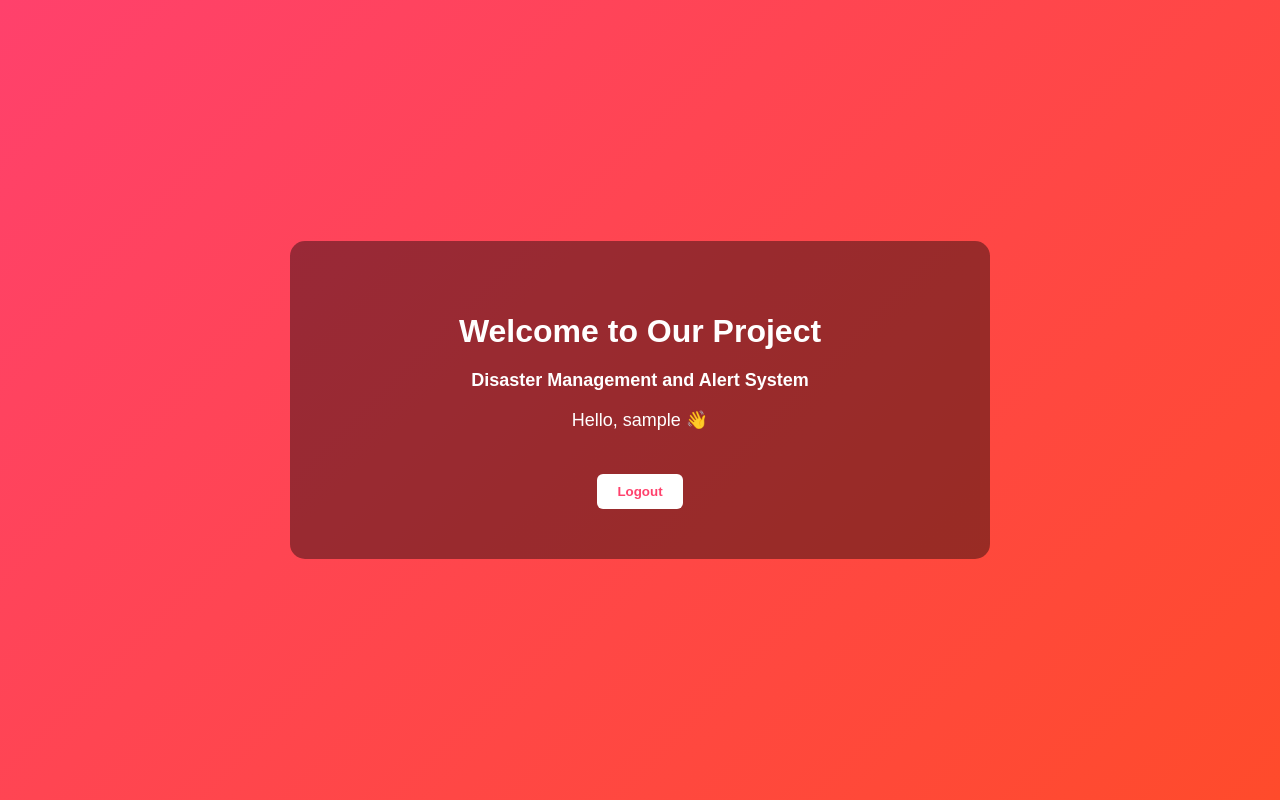
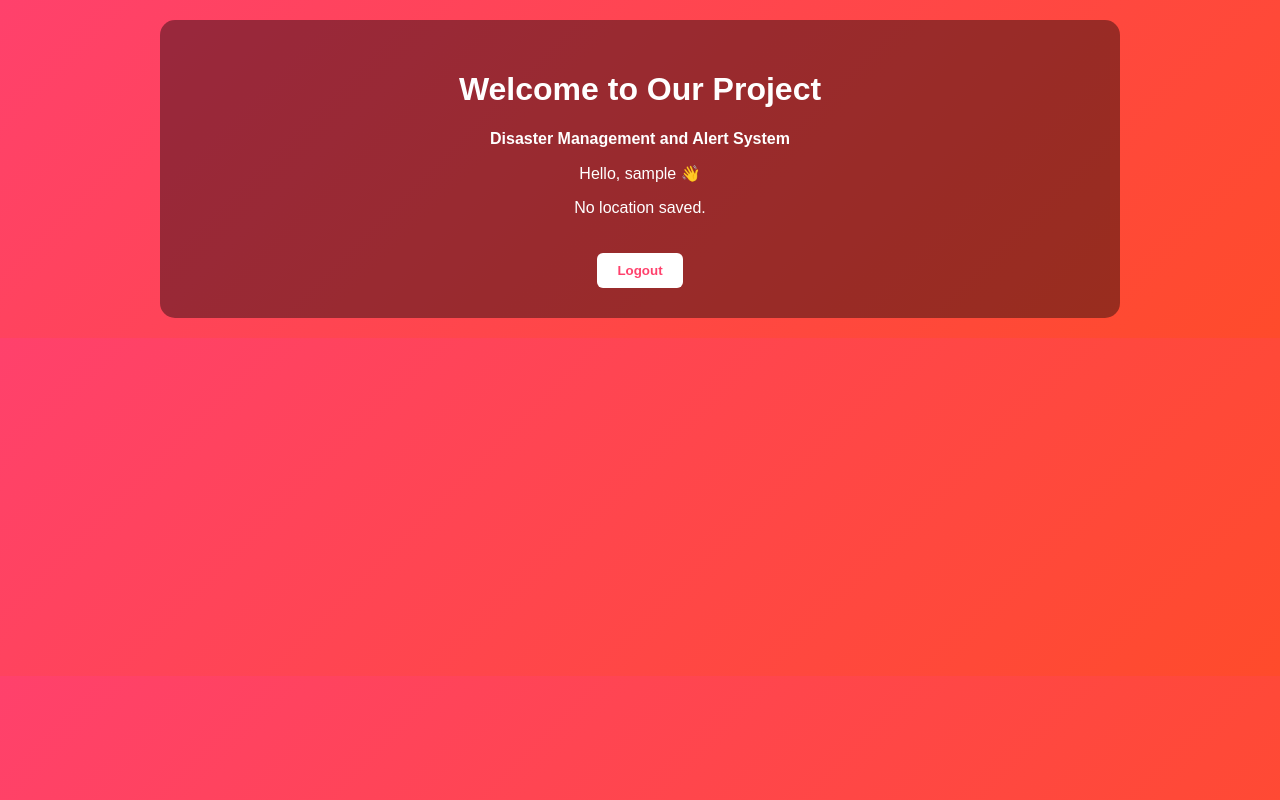
Before and after one commit to Arifbuilder/DisasterManagement-Django, a Django app: page /disater-Main/ in a window 1280 px wide. Run offline with Django 5.2, Linux system fonts and the light colour scheme; the visitor is signed in with stand-in values (Sample User, id 1).

Commit message:
add map location

```diff
--- a/templates/main_disaster_page.html
+++ b/templates/main_disaster_page.html
@@ -3,6 +3,10 @@
 <head>
     <title>Disaster Management-Main_Page</title>
     <meta name="viewport" content="width=device-width, initial-scale=1.0">
+
+    <!-- Leaflet CSS -->
+    <link rel="stylesheet"
+          href="https://unpkg.com/leaflet@1.9.4/dist/leaflet.css"/>
 
     <style>
         body {
@@ -10,33 +14,28 @@
             padding: 0;
             font-family: Arial, sans-serif;
             background: linear-gradient(135deg, #ff416c, #ff4b2b);
-            height: 100vh;
-            display: flex;
-            justify-content: center;
-            align-items: center;
             color: white;
             text-align: center;
         }
 
         .container {
             background: rgba(0,0,0,0.4);
-            padding: 50px;
+            padding: 30px;
             border-radius: 15px;
             width: 90%;
-            max-width: 600px;
+            max-width: 900px;
+            margin: 20px auto;
         }
 
-        h1 {
-            margin-bottom: 20px;
-            font-size: 32px;
-        }
-
-        p {
-            font-size: 18px;
+        #map {
+            height: 400px;
+            width: 100%;
+            margin-top: 20px;
+            border-radius: 10px;
         }
 
         .logout-btn {
-            margin-top: 25px;
+            margin-top: 20px;
             padding: 10px 20px;
             background: white;
             color: #ff416c;
@@ -44,10 +43,6 @@
             border-radius: 6px;
             cursor: pointer;
             font-weight: bold;
-        }
-
-        .logout-btn:hover {
-            opacity: 0.9;
         }
     </style>
 </head>
@@ -59,6 +54,13 @@
 
     {% if user.is_authenticated %}
         <p>Hello, {{ user.username }} 👋</p>
+
+        {% if user.latitude and user.longitude %}
+            <div id="map"></div>
+        {% else %}
+            <p>No location saved.</p>
+        {% endif %}
+
         <a href="{% url 'logout' %}">
             <button class="logout-btn">Logout</button>
         </a>
@@ -67,5 +69,25 @@
     {% endif %}
 </div>
 
+<!-- Leaflet JS -->
+<script src="https://unpkg.com/leaflet@1.9.4/dist/leaflet.js"></script>
+
+{% if user.is_authenticated and user.latitude and user.longitude %}
+<script>
+    var lat = {{ user.latitude }};
+    var lng = {{ user.longitude }};
+
+    var map = L.map('map').setView([lat, lng], 13);
+
+    L.tileLayer('https://{s}.tile.openstreetmap.org/{z}/{x}/{y}.png', {
+        attribution: '© OpenStreetMap contributors'
+    }).addTo(map);
+
+    L.marker([lat, lng]).addTo(map)
+        .bindPopup("{{ user.username }}'s Location")
+        .openPopup();
+</script>
+{% endif %}
+
 </body>
 </html>
```
